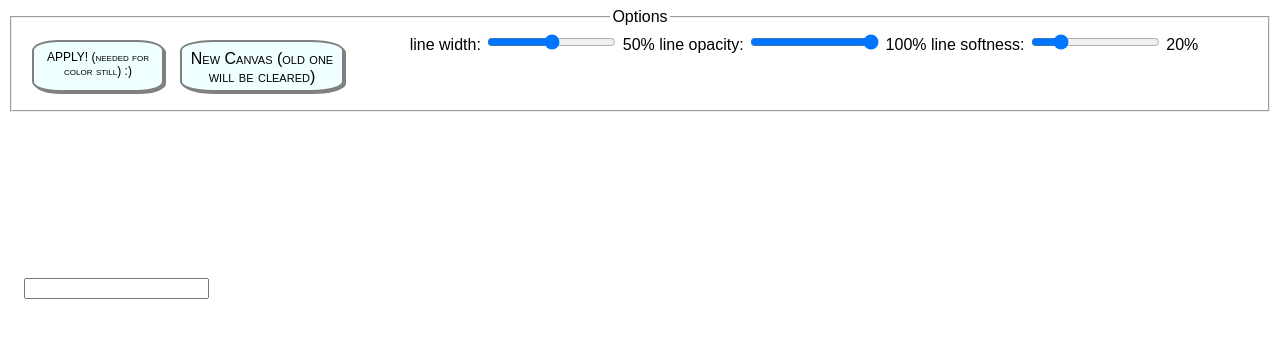
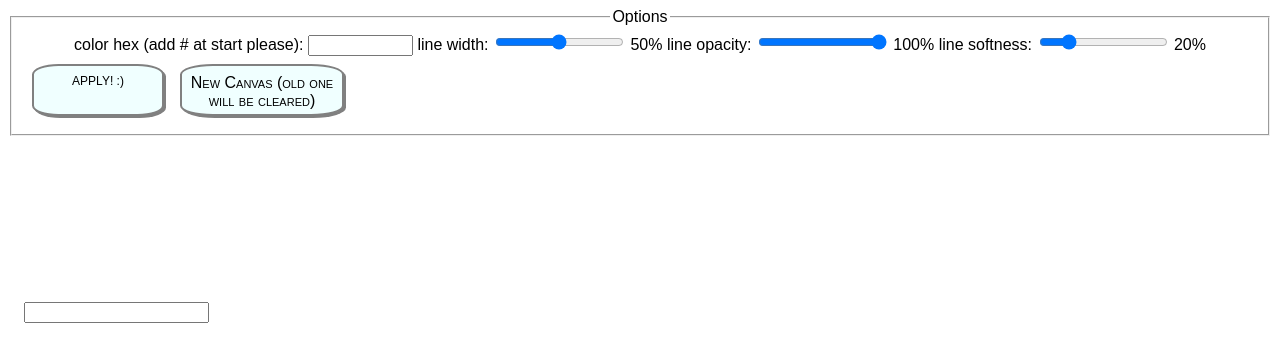
Before and after one commit to khanniie/Doodle-Date, a plain HTML site: page canvas.html in a window 1280 px wide. Shown: the top 360 px of the page. Drawn offline with nearby package versions, Linux system fonts and the light colour scheme.

Commit message:
works locally but not on site... trying to fix it

```diff
--- a/canvas.html
+++ b/canvas.html
@@ -16,9 +16,8 @@ side canvas version 1.2. Has:
     <meta http-equiv="Content-Type" content="text/html; charset=utf-8"/>
 
     <title>Drawing tool 1.2</title>
-
     <link rel="stylesheet" type="text/css" href="canvas.css">
-    <script type="text/javascript" charset="utf-8" src="http://ajax.googleapis.com/ajax/libs/jquery/1.4.2/jquery.min.js"></script>
+    <script type="text/javascript" charset="utf-8" src="https://ajax.googleapis.com/ajax/libs/jquery/1.4.2/jquery.min.js"></script>
 
     <script type="text/javascript" charset="utf-8" src="farbtastic-master/src/farbtastic.js"></script>
 	<script type="text/javascript" charset="utf-8">
@@ -42,6 +41,10 @@ side canvas version 1.2. Has:
             <fieldset>
                 <legend>Options</legend>
 
+                <!--                color, text box-->
+                <label for="colorhex">color hex (add # at start please): </label>
+                <input type="text" name="colorhex" id="colorhex" size="10" />
+
                 <!--                width, slider-->
                 <label for="lineWid">line width: </label>
                 <input type="range" name="lineWid" id="lineWid" />
@@ -58,7 +61,7 @@ side canvas version 1.2. Has:
                 <label for="lineSoftness" id="softnessPercent">20%</label>
 
                 <!--apply button that has an eventlistener that updates color when clicked. temporary   -->
-                <div id="go">APPLY! (needed for color still) :) </div>
+                <div id="go">APPLY! :) </div>
 
 
                 <!--    button that clears canvas-->
@@ -73,7 +76,7 @@ side canvas version 1.2. Has:
 
        <div class="colorpicker">
         <div id="colorpicker2"></div>
-        <form  id ="colorForm"><input type="text" id="color2" /></form>
+        <form><input type="text" id="color2" /></form>
         </div>
 
     <!-- the canvas-->
```
